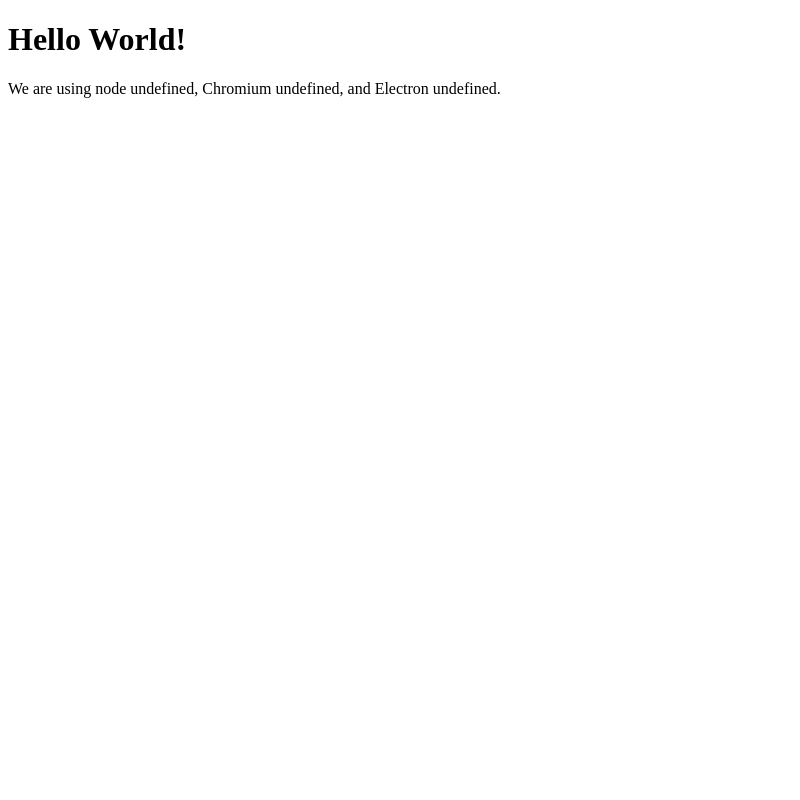
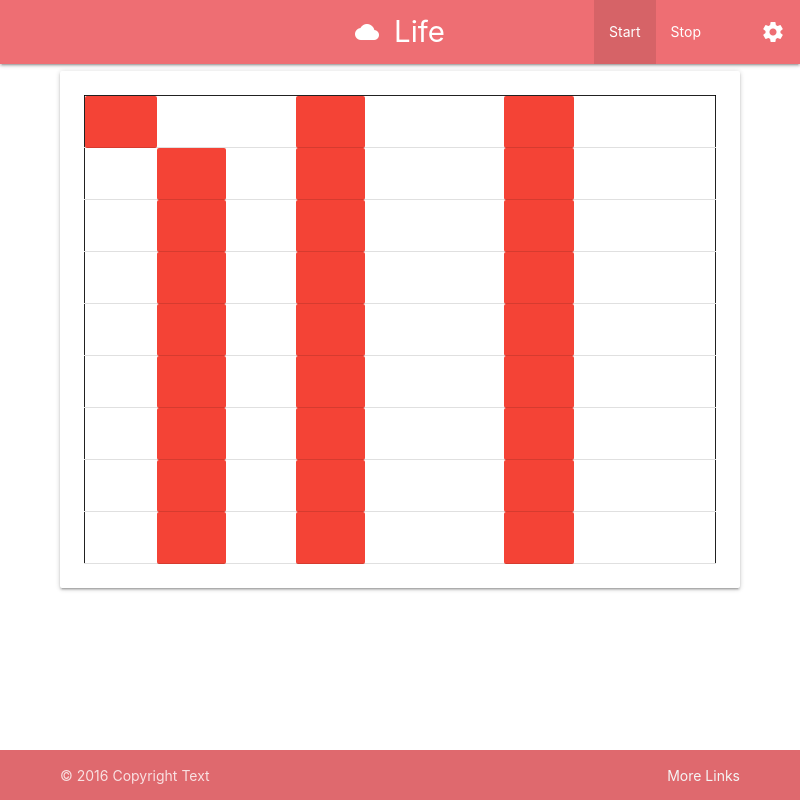
Before and after one commit to chalex1/life-game, an Electron app: page index.html in a window 800 px wide. Drawn offline with nearby package versions, Linux system fonts and the light colour scheme.

Commit message:
add field and css

```diff
--- a/index.html
+++ b/index.html
@@ -2,18 +2,156 @@
 <html>
   <head>
     <meta charset="UTF-8">
-    <title>Hello World!</title>
+    <title>Life-game</title>
+	<link href="main.css" rel="stylesheet"/>
+	<link href="http://fonts.googleapis.com/icon?family=Material+Icons" rel="stylesheet"/>
+    <link href="https://cdnjs.cloudflare.com/ajax/libs/materialize/0.97.7/css/materialize.css" rel="stylesheet"/>
   </head>
   <body>
-    <h1>Hello World!</h1>
-    <!-- All of the Node.js APIs are available in this renderer process. -->
+    <!-- All of the Node.js APIs are available in this renderer process.
     We are using node <script>document.write(process.versions.node)</script>,
     Chromium <script>document.write(process.versions.chrome)</script>,
-    and Electron <script>document.write(process.versions.electron)</script>.
+    and Electron <script>document.write(process.versions.electron)</script>.-->
+
+		<nav>
+			<div class="nav-wrapper">
+				<a href="#!" class="brand-logo"><i class="material-icons">cloud</i>Life</a>
+				<ul  class="right" style="padding-left:30px">
+					<li><a class="dropdown-button" href=""><i class="material-icons">settings</i></a></li>
+				</ul>
+				<ul class="right">
+					<li class="active"><a href="patches.html">Start</a></li>
+					<li><a href="providers.html">Stop</a></li>
+				</ul>
+			</div>
+		</nav>
+
+		<main>
+			<div class="container">
+					<div class="card">
+						<div class="card-content">
+						      <table class="bordered centered" style = "border: 1px solid;">
+								<tbody>
+								  <tr>
+									<td class="red">&nbsp;</td>
+									<td>&nbsp;</td>
+									<td>&nbsp;</td>
+									<td class="red">&nbsp;</td>
+									<td>&nbsp;</td>
+									<td>&nbsp;</td>
+									<td class="red">&nbsp;</td>
+									<td>&nbsp;</td>
+									<td>&nbsp;</td>
+								  </tr>
+								  <tr>
+									<td>&nbsp;</td>
+									<td class="red">&nbsp;</td>
+									<td>&nbsp;</td>
+									<td class="red">&nbsp;</td>
+									<td>&nbsp;</td>
+									<td>&nbsp;</td>
+									<td class="red">&nbsp;</td>
+									<td>&nbsp;</td>
+									<td>&nbsp;</td>
+								  </tr>
+								  <tr>
+									<td>&nbsp;</td>
+									<td class="red">&nbsp;</td>
+									<td>&nbsp;</td>
+									<td class="red">&nbsp;</td>
+									<td>&nbsp;</td>
+									<td>&nbsp;</td>
+									<td class="red">&nbsp;</td>
+									<td>&nbsp;</td>
+									<td>&nbsp;</td>
+								  </tr>
+								  <tr>
+									<td>&nbsp;</td>
+									<td class="red">&nbsp;</td>
+									<td>&nbsp;</td>
+									<td class="red">&nbsp;</td>
+									<td>&nbsp;</td>
+									<td>&nbsp;</td>
+									<td class="red">&nbsp;</td>
+									<td>&nbsp;</td>
+									<td>&nbsp;</td>
+								  </tr>
+								  <tr>
+									<td>&nbsp;</td>
+									<td class="red">&nbsp;</td>
+									<td>&nbsp;</td>
+									<td class="red">&nbsp;</td>
+									<td>&nbsp;</td>
+									<td>&nbsp;</td>
+									<td class="red">&nbsp;</td>
+									<td>&nbsp;</td>
+									<td>&nbsp;</td>
+								  </tr>
+								  <tr>
+									<td>&nbsp;</td>
+									<td class="red">&nbsp;</td>
+									<td>&nbsp;</td>
+									<td class="red">&nbsp;</td>
+									<td>&nbsp;</td>
+									<td>&nbsp;</td>
+									<td class="red">&nbsp;</td>
+									<td>&nbsp;</td>
+									<td>&nbsp;</td>
+								  </tr>
+								  <tr>
+									<td>&nbsp;</td>
+									<td class="red">&nbsp;</td>
+									<td>&nbsp;</td>
+									<td class="red">&nbsp;</td>
+									<td>&nbsp;</td>
+									<td>&nbsp;</td>
+									<td class="red">&nbsp;</td>
+									<td>&nbsp;</td>
+									<td>&nbsp;</td>
+								  </tr>
+								  <tr>
+									<td>&nbsp;</td>
+									<td class="red">&nbsp;</td>
+									<td>&nbsp;</td>
+									<td class="red">&nbsp;</td>
+									<td>&nbsp;</td>
+									<td>&nbsp;</td>
+									<td class="red">&nbsp;</td>
+									<td>&nbsp;</td>
+									<td>&nbsp;</td>
+								  </tr>
+								  <tr>
+									<td>&nbsp;</td>
+									<td class="red">&nbsp;</td>
+									<td>&nbsp;</td>
+									<td class="red">&nbsp;</td>
+									<td>&nbsp;</td>
+									<td>&nbsp;</td>
+									<td class="red">&nbsp;</td>
+									<td>&nbsp;</td>
+									<td>&nbsp;</td>
+								  </tr>
+								</tbody>
+							  </table>
+						</div>
+					</div>
+
+			</div>
+		</main>
+		<footer class="page-footer custom">
+			<div class="footer-copyright">
+				<div class="container">
+					© 2016 Copyright Text
+					<a class="grey-text text-lighten-4 right" href="#!">More Links</a>
+				</div>
+			</div>
+		</footer>
   </body>
 
   <script>
     // You can also require other files to run in this process
     require('./renderer.js')
   </script>
+  		<script type="text/javascript" src="https://cdnjs.cloudflare.com/ajax/libs/jquery/3.1.1/jquery.js"></script>
+		<script type="text/javascript" src="https://cdnjs.cloudflare.com/ajax/libs/materialize/0.97.7/js/materialize.js"></script>
 </html>
--- /dev/null
+++ b/main.css
@@ -0,0 +1,14 @@
+body {
+	display: flex;
+	min-height: 100vh;
+	flex-direction: column;
+}
+
+main {
+	flex: 1 0 auto;
+}
+
+footer.page-footer.custom {
+
+	padding-top: 0px;
+}
```
